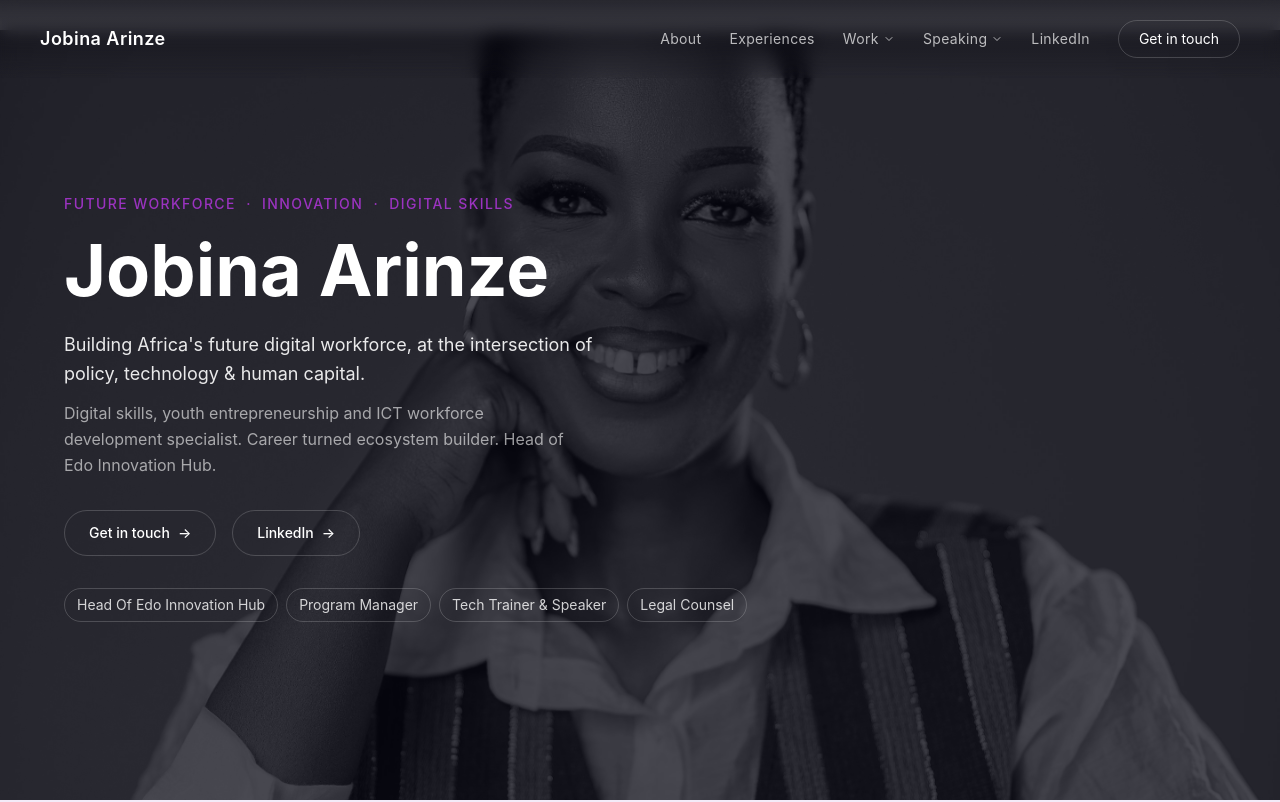
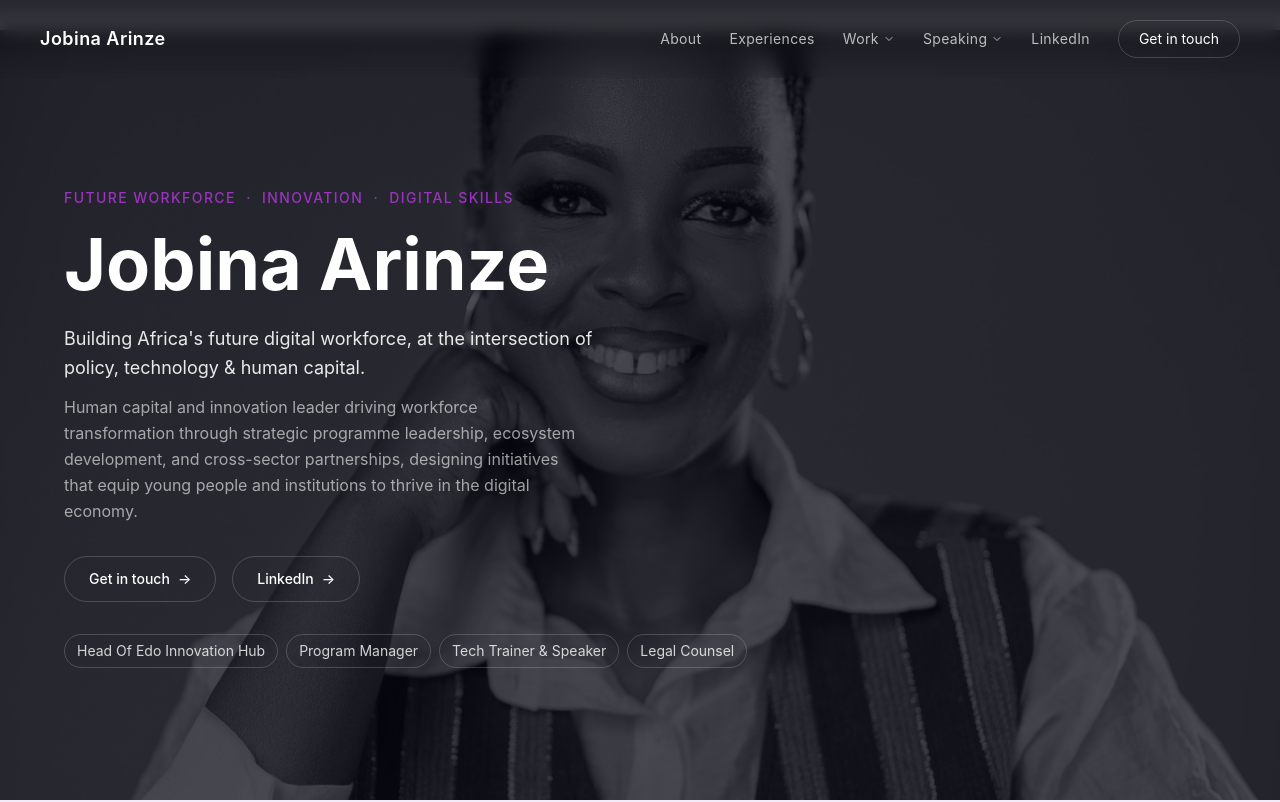
Before and after one commit to FOA-developer/Jobina-Portfolio, a React (Vite) app in the folder frontend/: page / in a window 1280 px wide. Shown: the top 802 px of the page. Built offline with nearby package versions, Linux system fonts and the light colour scheme.

Commit message:
fix: updated speaking section descriptions and periods to reflect recent engagements and contributions

```diff
--- a/frontend/src/components/main/Hero.jsx
+++ b/frontend/src/components/main/Hero.jsx
@@ -47,7 +47,7 @@ const Hero = () => {
 
           {/* Small uppercase label at the top */}
           <p
-            className="text-xs md:text-sm tracking-[0.1em] pt-0 lg:pt-6 uppercase mb-5 font-medium"
+            className="text-xs md:text-sm tracking-[0.1em] pt-0 lg:pt-16 uppercase mb-5 font-medium"
             style={{ color: 'var(--color-text-main)' }}
           >
             Future Workforce &nbsp;·&nbsp; Innovation &nbsp;·&nbsp; Digital Skills
@@ -65,11 +65,7 @@ const Hero = () => {
           </p>
 
           {/* Secondary / bio line */}
-          <p className="text-white/60 text-sm md:text-base leading-relaxed mb-8 max-w-lg">
-            Digital skills, youth entrepreneurship and ICT workforce
-            development specialist. Career turned ecosystem builder.
-            Head of Edo Innovation Hub.
-          </p>
+          <p className="text-white/60 text-sm md:text-base leading-relaxed mb-8 max-w-lg">Human capital and innovation leader driving workforce transformation through strategic programme leadership, ecosystem development, and cross-sector partnerships, designing initiatives that equip young people and institutions to thrive in the digital economy.</p>
 
           {/* CTA buttons */}
           <div className="flex flex-wrap gap-4 mb-8">
--- a/frontend/src/data/speaking.js
+++ b/frontend/src/data/speaking.js
@@ -9,35 +9,35 @@ import img5 from '../assets/pathway/1.jpg';
 export const SPEAKING_ITEMS = [
   {
     title:       'Panelist',
-    description: 'A robust, multi-track pipeline for young talent, combining programming, data analytics, design and digital entrepreneurship skills — built for scale and sustained impact across Nigeria.',
-    period:      'Jobberman Edo Career Clinic',
+    description: "Joined industry leaders at Jobberman Nigeria's flagship employability event to discuss workforce readiness, innovation, entrepreneurship, and the future of work, contributing to an event that equipped 1,000+ young people with skills.",
+    period:      'Jobberman Edo Career Clinic 2025',
     src: img,
     link: '/jobberman',
   },
   {
     title:       'Panelist',
-    description: 'An intensive workflow-optimisation programme designed to help founders and business owners leverage AI tools to increase productivity, scale faster and compete in the digital economy.',
-    period:      'GRITIN AI Conference',
+    description: "Shared perspectives on the transformative role of artificial intelligence in education, governance, workforce development, and economic growth, highlighting strategies for building AI-ready talent.",
+    period:      'GRITIN AI Connect 1.0 - AI Conference ',
     src: img1,
     link: '/gritin_ai_conference',
   },
   {
     title:       'Facilitator/Speaker',
-    description: 'An adaptive, accessibility-first ICT programme designed specifically for blind and visually impaired learners — removing barriers and opening pathways into the digital economy.',
+    description: 'Represented Edo Innovates during the International Girls in ICT Day celebration, advocating for increased participation of girls and young women in technology while promoting inclusive pathways into STEM careers.',
     period:      'Girllead',
     src: img2,
     link: '/girllead',
   },
   {
     title:       'Facilator/Panel Judge',
-    description: 'A sector-focused transformation initiative covering digital operations, customer management and data analytics for hospitality SMEs looking to modernise and grow.',
+    description: "Delivered a masterclass on Writing a Winning CV and Cover Letter and served as a judge during the Employability Challenge Grand Finale, evaluating candidates through competency-based interview simulations.",
     period:      'JCIN-UNIBEN EBL',
     src: img3,
     link: '/jcin-uniben',
   },
   {
     title:       'Facilator/Speaker',
-    description: 'A women-focused entrepreneurship programme combining business development, digital innovation, mentorship, and access to finance to accelerate enterprise growth',
+    description: "Facilitated entrepreneurship and innovation sessions for women founders in the Royal Iwere Foundation's flagship enterprise development programme, supporting participants with strategies for sustainable development.",
     period:      'EstablishHER Academy',
     src: img4,
     link: '/royaliwere',
```
